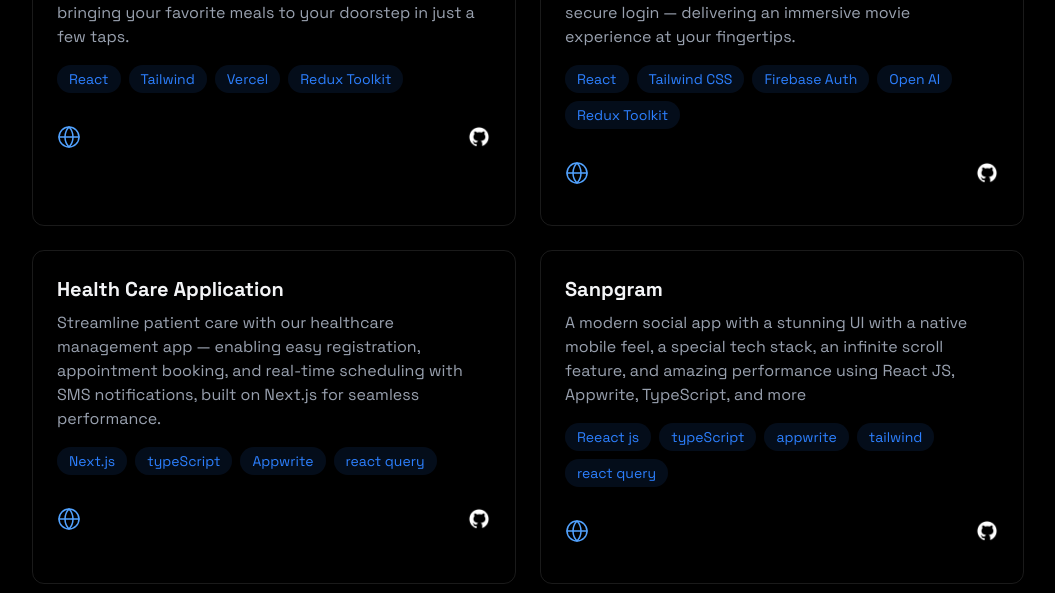
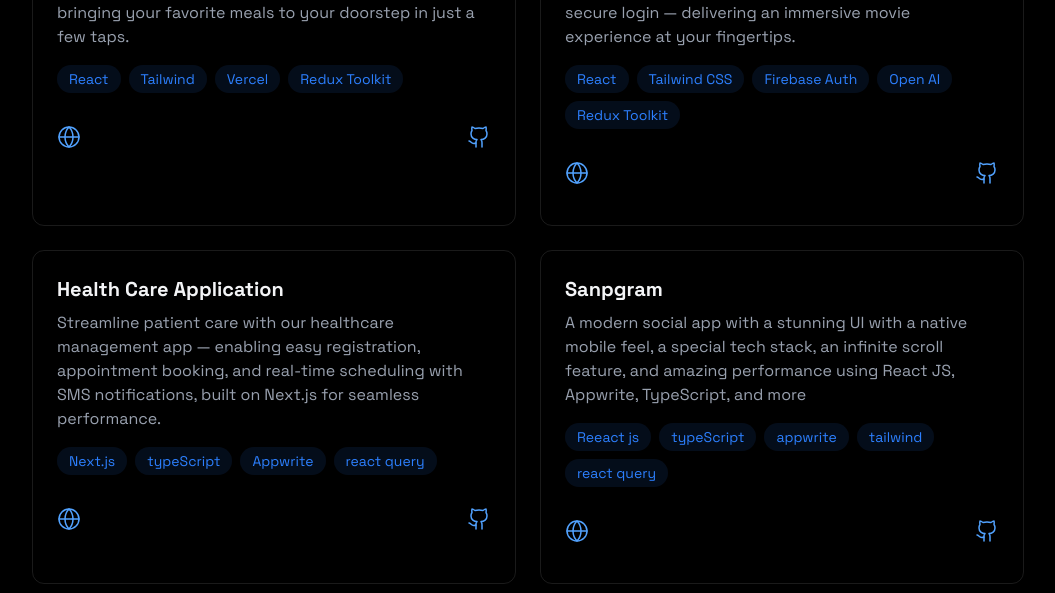
Before and after one commit to chandrashekar19/chandras-dev, a React (Vite) app: page / in a window 1280 px wide. Shown: the part 2500-3093 px from the top of the page, without its empty margins (112-1167 px from the left). Built offline with nearby package versions, Linux system fonts and the light colour scheme.

Commit message:
updated: the lucide react icons for the project

```diff
--- a/package.json
+++ b/package.json
@@ -15,6 +15,7 @@
   "dependencies": {
     "@tailwindcss/vite": "^4.0.0",
     "emailjs-com": "^3.2.0",
+    "lucide-react": "^0.482.0",
     "prop-types": "^15.8.1",
     "react": "^18.3.1",
     "react-dom": "^18.3.1",
--- a/src/components/sections/projects-core.jsx
+++ b/src/components/sections/projects-core.jsx
@@ -1,6 +1,6 @@
 import { RevealOnScroll } from "../reveal-onscroll";
 import { projectsData } from "../../constants";
-import { Globe } from "lucide-react";
+import { Github, Globe } from "lucide-react";
 
 export const Projects = () => {
   return (
@@ -46,12 +46,7 @@ export const Projects = () => {
                     rel="noopener noreferrer"
                     className="text-blue-400 hover:text-blue-300 transition-colors my-4"
                   >
-                    <img
-                      src="/public/image.png"
-                      alt="GitHub"
-                      className="w-6 h-6"
-                      style={{ filter: "invert(2)" }}
-                    />
+                    <Github size={24} strokeWidth={1.5} />
                   </a>
                 </div>
               </div>
```
Also changed, not shown: 1 other file (tests, documents, lock files or other folders).
